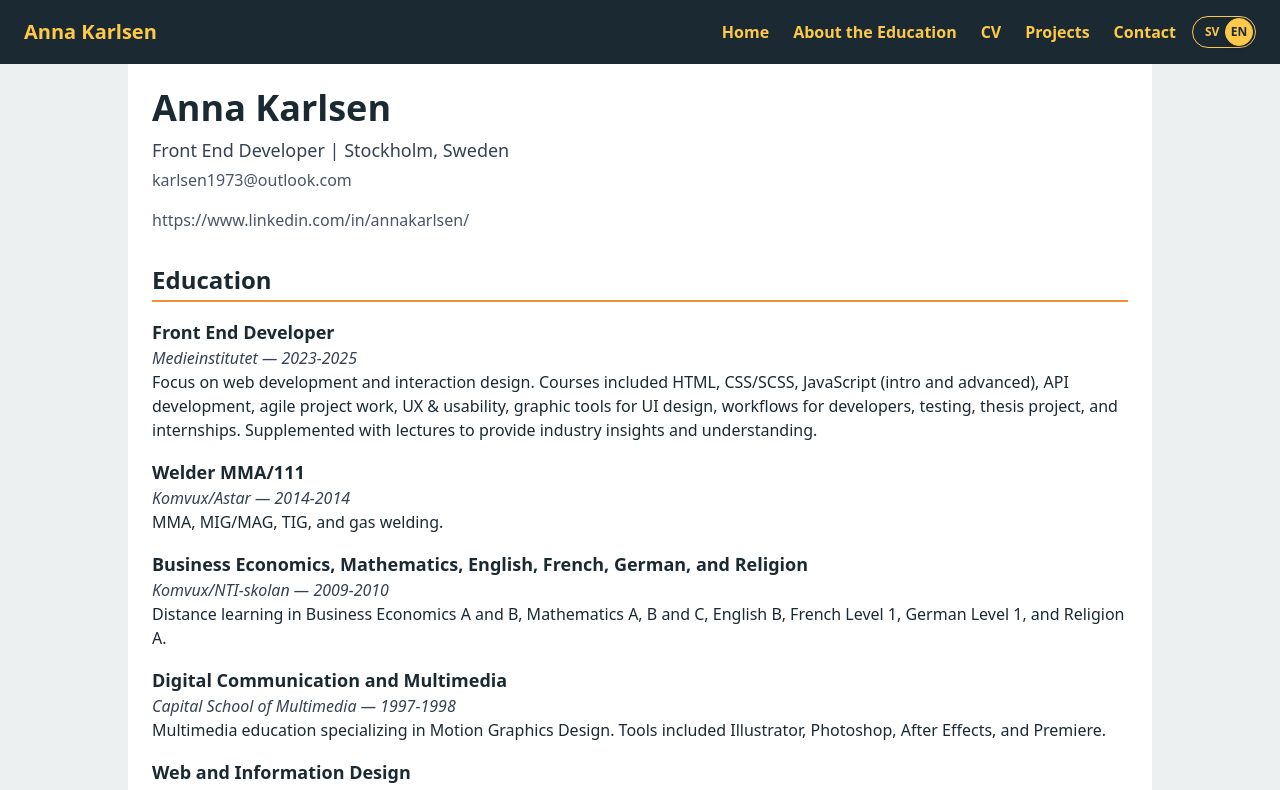
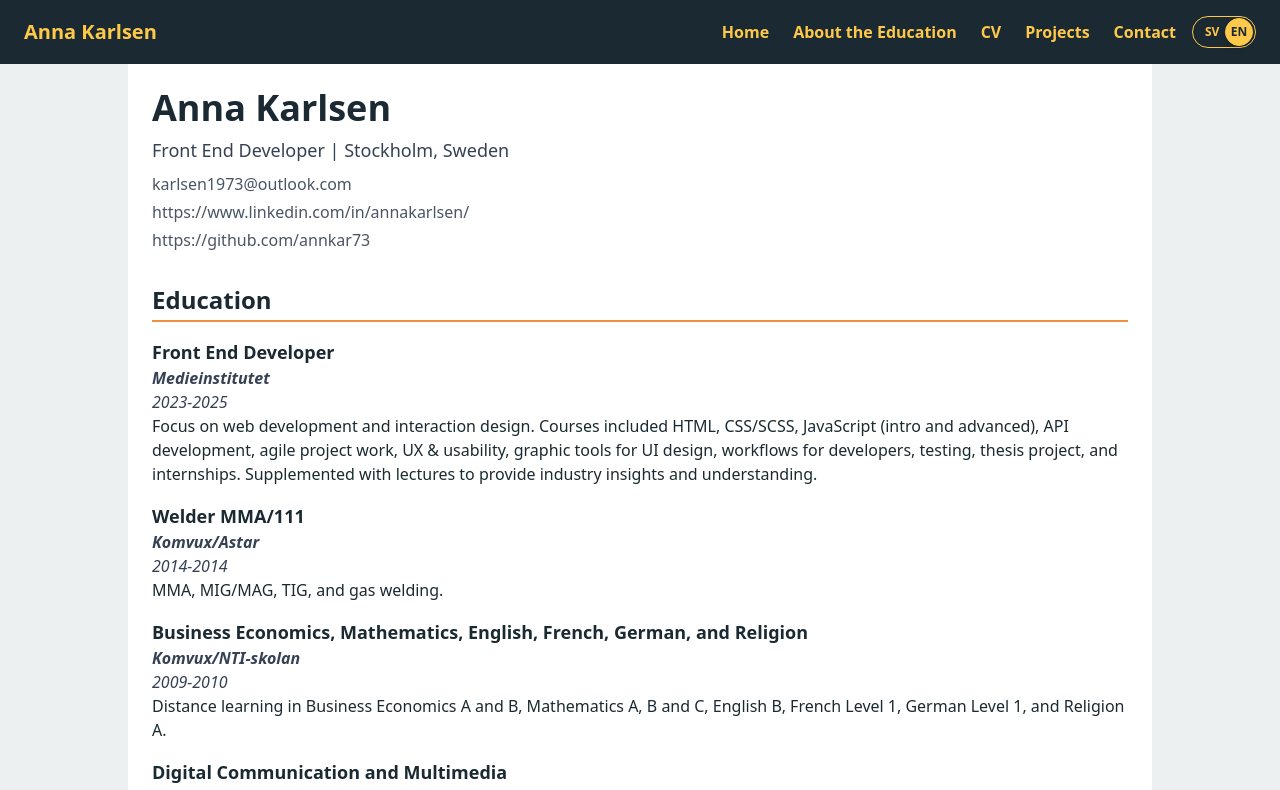
Before and after one commit to annkar73/portfolio-nextjs, a Next.js app: page /en/cv in a window 1280 px wide. Shown: the top 790 px of the page. Built offline with nearby package versions, Linux system fonts and the light colour scheme.

Commit message:
update cv contact

```diff
--- a/src/app/[locale]/cv/page.tsx
+++ b/src/app/[locale]/cv/page.tsx
@@ -14,6 +14,7 @@ export default function CVPage() {
 
   const experience = t.raw("experience.items") as {
     role: string;
+    company: string;
     period: string;
     details: string[];
   }[];
@@ -27,9 +28,15 @@ export default function CVPage() {
     >
       <section className="mb-8">
         <h1 className="text-4xl font-bold mb-2">{t("name")}</h1>
-        <p className="text-lg text-gray-700 mb-1">{t("title")}</p>
-        <p className="text-gray-600 mb-4">{t("contact")}</p>
-        <p className="text-gray-600 mb-4">{t("linkedin")}</p>
+        <p className="text-lg text-gray-700 mb-2">{t("title")}</p>
+        <p className="text-gray-600 mb-1">
+          <a href={`mailto:${t("contact")}`} className="hover:font-semibold hover:underline">{t("contact")}</a>
+          </p>
+        <p className="text-gray-600 mb-1">
+          <a href={t("linkedin")} className="hover:font-semibold hover:underline"> {t("linkedin")}</a></p>
+        <p className="text-gray-600 mb-2">
+          <a href={t("github")} className="hover:font-semibold hover:underline">
+          {t("github")}</a></p>
       </section>
 
       <section className="mb-8">
@@ -39,9 +46,10 @@ export default function CVPage() {
         {education.slice().reverse().map((edu, index) => (
           <div key={index} className="mb-4">
             <h3 className="font-semibold text-lg">{edu.degree}</h3>
-            <p className="italic text-gray-700">
-              {edu.school} — {edu.period}
+            <p className="font-semibold italic text-gray-700">
+              {edu.school}
             </p>
+            <p className="italic text-gray-700">{edu.period}</p>
             <p>{edu.details}</p>
           </div>
         ))}
@@ -54,6 +62,9 @@ export default function CVPage() {
         {experience.slice().reverse().map((exp, index) => (
           <div key={index} className="mb-4">
             <h3 className="font-semibold text-lg">{exp.role}</h3>
+            <p className="font-semibold italic text-gray-700">
+              {exp.company}
+            </p>
             <p className="italic text-gray-700">{exp.period}</p>
             <ul className="list-disc list-inside">
               {exp.details.map((detail, i) => (
--- a/src/messages/en.json
+++ b/src/messages/en.json
@@ -88,6 +88,7 @@
     "title": "Front End Developer | Stockholm, Sweden",
     "contact": "karlsen1973@outlook.com",
     "linkedin": "https://www.linkedin.com/in/annakarlsen/",
+    "github": "https://github.com/annkar73",
 
     "education": {
       "heading": "Education",
--- a/src/messages/sv.json
+++ b/src/messages/sv.json
@@ -90,6 +90,7 @@
     "title": "Front End Developer | Stockholm, Sverige",
     "contact": "karlsen1973@outlook.com",
     "linkedin": "https://www.linkedin.com/in/annakarlsen/",
+    "github": "https://github.com/annkar73",
     "education": {
       "heading": "Utbildning",
       "items": [
```
